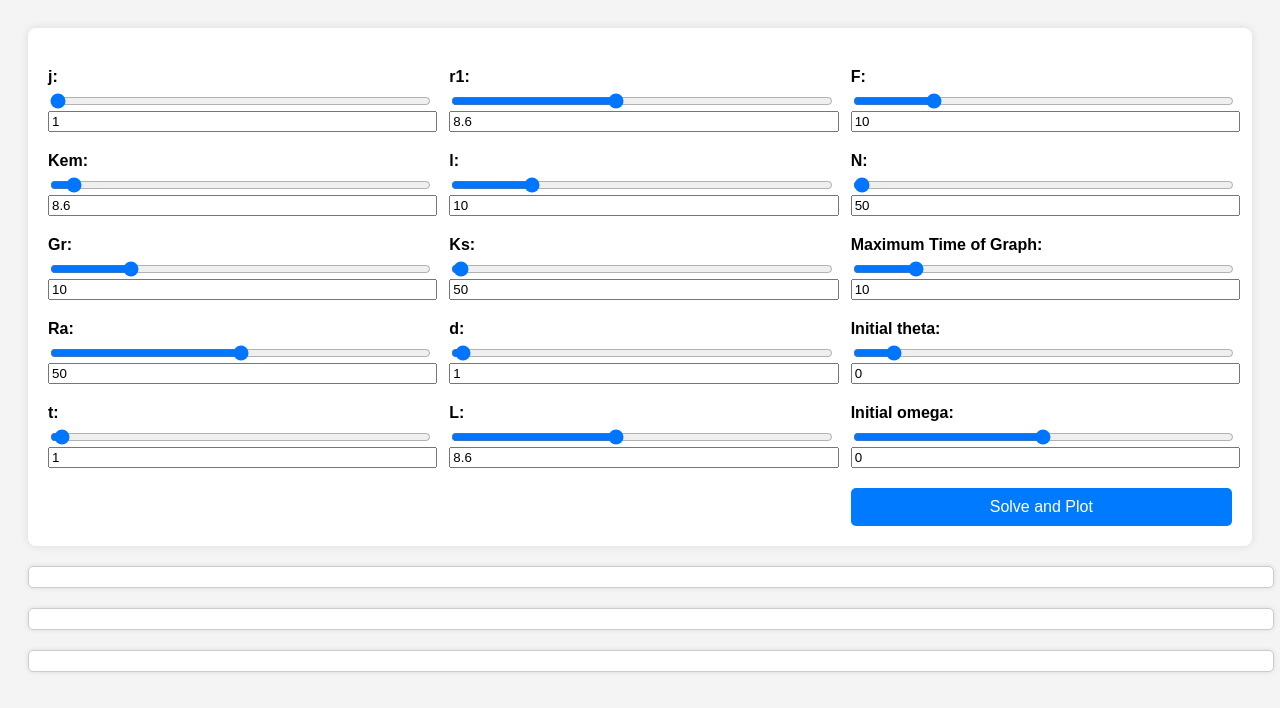
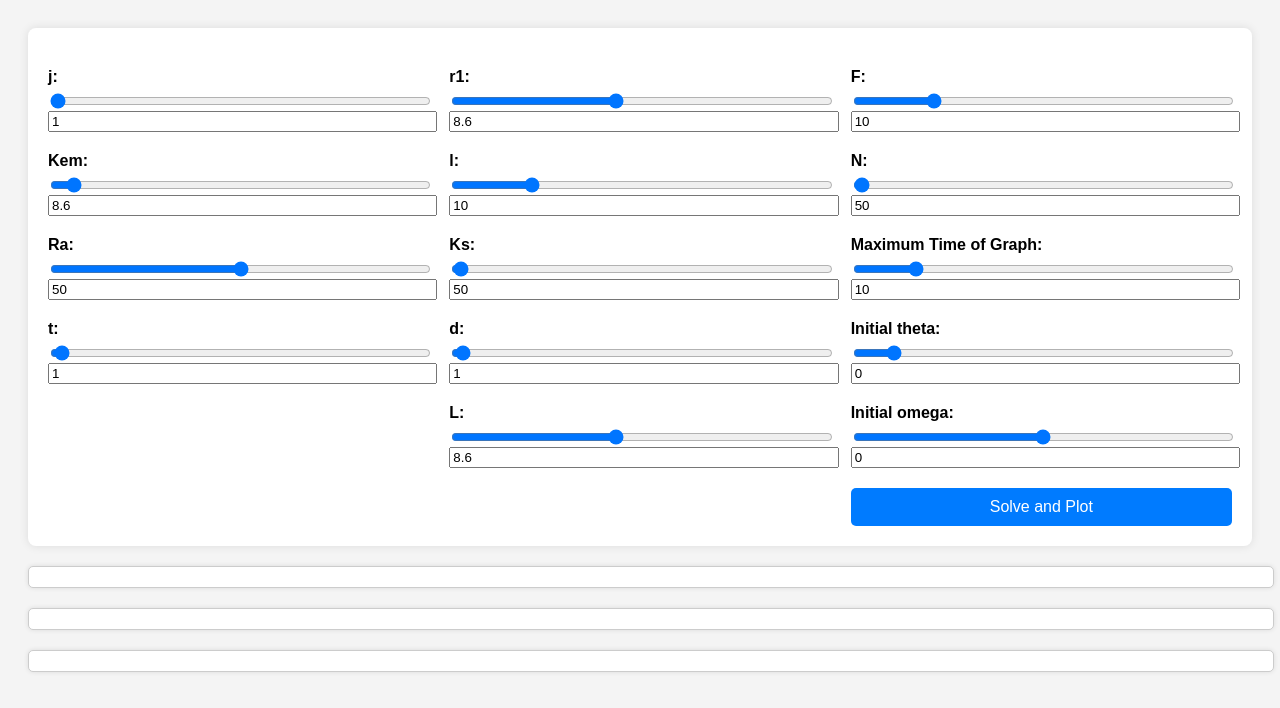
Before and after one commit to arian-lrd/simulator, a Flask app: page / in a window 1280 px wide. Shown: the top 708 px of the page. Run offline with Flask 3, Linux system fonts and the light colour scheme; some libraries are stand-ins or nearby versions.

Commit message:
Removed Gr

```diff
--- a/app.py
+++ b/app.py
@@ -15,7 +15,6 @@ def solve_ode():
     data = request.json
     j = float(data['j'])
     Kem = float(data['Kem'])
-    Gr = float(data['Gr'])
     Ra = float(data['Ra'])
     t = float(data['t'])
     r1 = float(data['r1'])
--- a/templates/index.html
+++ b/templates/index.html
@@ -17,23 +17,11 @@
         <label for="j">j:</label>
         <input type="range" id="j-range" min="0" max="1000" step="0.1" value="1" list="values">
         <input type="number" name="j" id="j-number" min="0" max="100" step="0.1" value="1">
-        <datalist id="j-values">
-            <option value="0" label="very cold!"></option>
-            <option value="25" label="cool"></option>
-            <option value="50" label="medium"></option>
-            <option value="75" label="getting warm!"></option>
-            <option value="100" label="hot!"></option>
-          </datalist>
     </div>
     <div class="input-group" style="grid-column: 1;">
         <label for="Kem">Kem:</label>
         <input type="range" id="Kem-range" min="0" max="200" step="0.1" value="8.6">
         <input type="number" name="Kem" id="Kem-number" min="0" max="200" step="0.1" value="8.6">
-    </div>
-    <div class="input-group" style="grid-column: 1 ;">
-        <label for="Gr">Gr:</label>
-        <input type="range" id="Gr-range" min="0" max="50" step="1" value="10">
-        <input type="number" name="Gr" id="Gr-number" min="0" max="50" step="1" value="10">
     </div>
     <div class="input-group" style="grid-column: 1 ;">
         <label for="Ra">Ra:</label>
@@ -96,7 +84,7 @@
     <div class="input-group" style="grid-column: 3 ;">
         <label for="theta_0">Initial theta:</label>
         <input type="range" id="theta_0-range" min="-10" max="100" step="0.01" value="0">
-        <input type="number" name="theta_0" id="theta_0-number" min="-10" max="100" step="0.1" value="0">
+        <input type="number" name="theta_0" id="theta_0-number" min="-10" max="100" step="0.01" value="0">
     </div>
     <div class="input-group" style="grid-column: 3 ;">
         <label for="omega_0">Initial omega:</label>
@@ -127,10 +115,9 @@
     }
 
     // Set up synchronization for each pair of inputs
-    // j, kem, Gr, Ra, t, r1, l, Ks, d, L, F, N
+    // j, kem, Ra, t, r1, l, Ks, d, L, F, N
     syncInputs(document.getElementById('j-range'), document.getElementById('j-number'));
     syncInputs(document.getElementById('Kem-range'), document.getElementById('Kem-number'));
-    syncInputs(document.getElementById('Gr-range'), document.getElementById('Gr-number'));
     syncInputs(document.getElementById('Ra-range'), document.getElementById('Ra-number'));
 
 
```
